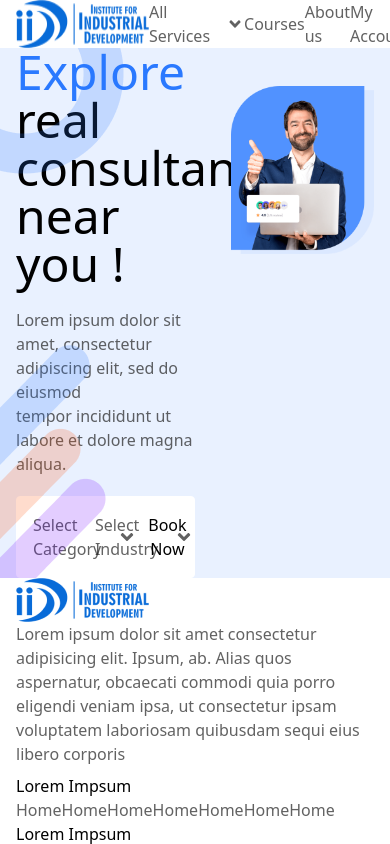
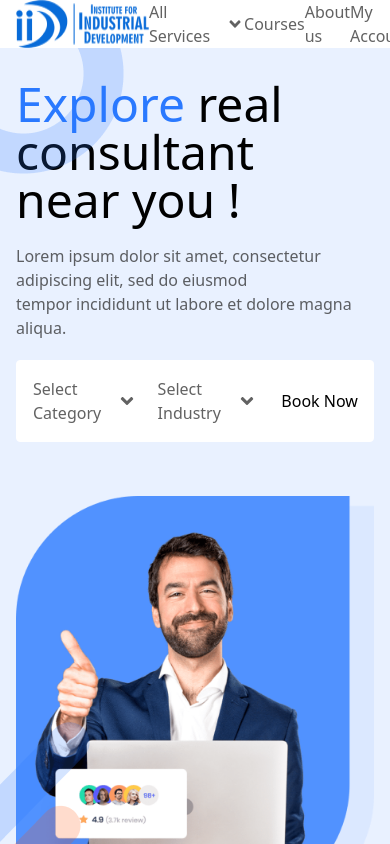
Before and after one commit to Ankit-Gupta4502/consultantcy, a Next.js app: page / in a window 390 px wide. Shown: the top 844 px of the page. Built offline with nearby package versions, Linux system fonts and the light colour scheme.

Commit message:
responsive changes

```diff
--- a/pages/index.tsx
+++ b/pages/index.tsx
@@ -15,6 +15,7 @@ export default function Home() {
         <meta name="viewport" content="width=device-width, initial-scale=1" />
         <link rel="icon" href="/favicon.ico" />
       </Head>
+
       <div className=' bg-light-primary relative overflow-hidden'>
         <div className="absolute top-[-75px] left-0 ...">
           <Image src={img} alt="" />
@@ -24,7 +25,7 @@ export default function Home() {
         </div>
         <div className="container">
 
-          <div className="grid grid-cols-[50%_10%_40%]">
+          <div className="grid grid-cols-1 md:gap-0 gap-2 mt-8 md:mt-0  md:grid-cols-[50%_10%_40%]">
             <div className='flex flex-col justify-center '>
               <h1 className='text-5xl mb-5 font-medium'><span className='text-primary'>Explore</span> real consultant<br />
                 near you !</h1>
@@ -34,7 +35,6 @@ export default function Home() {
                 <div className="grid grid-cols-[35%_35%_30%] items-center">
                   <div className='px-4 py-4'><div className="flex space-x-4 cursor-pointer text-gray/70">
                     <span>
-
                       Select Category
                     </span>
                     <span className=' flex items-center' ><FaAngleDown fontSize={20} /></span>
@@ -48,7 +48,7 @@ export default function Home() {
                   </div></div>
                   <div className='text-center'>
                     <Button >Book Now</Button>
-                    </div>
+                  </div>
                 </div>
               </div>
 
@@ -63,6 +63,7 @@ export default function Home() {
 
         </div>
       </div>
+
     </>
   )
 }
```
